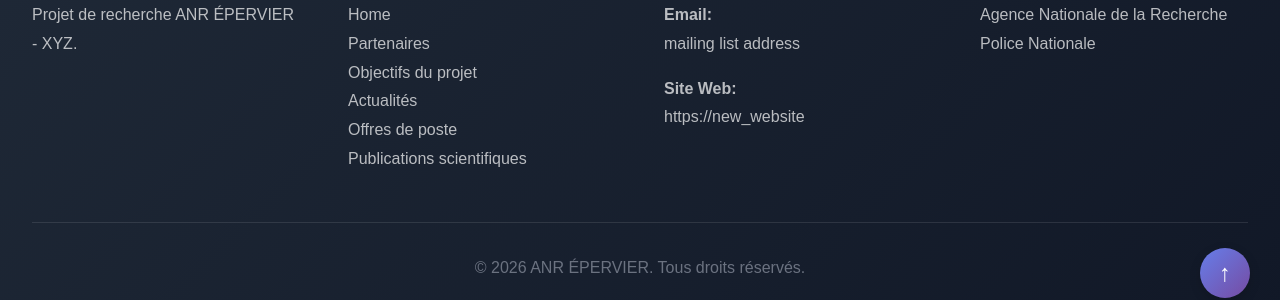
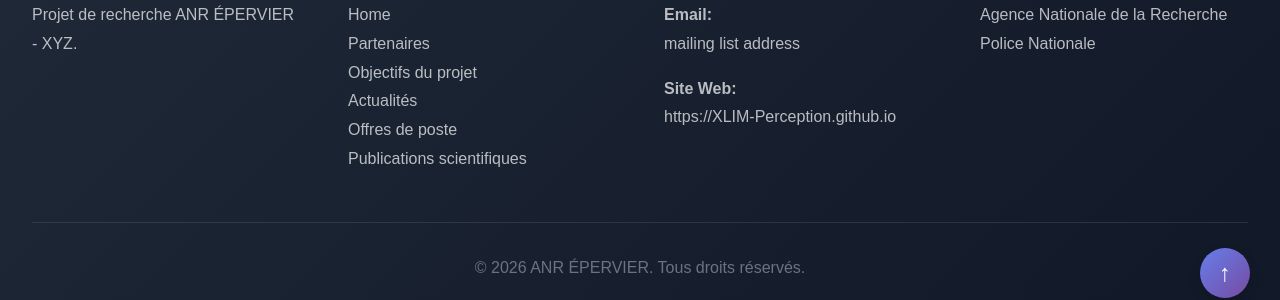
Before and after one commit to XLIM-Perception/anr-epervier, a Jekyll site: the page built from index.html, in a window 1280 px wide and 900 px high, scrolled down 2767 px, cut to the strip 267-900 px from the top of the window. Shown: the part 305-605 px from the top of the strip. Built offline with Jekyll 4.4.1, drawn with Linux system fonts in a browser that asks for light colours; the list of posts is cut into pages by our own code; part of the change alters nothing that is shown.

Commit message:
Update URLs in _config.yml for new site

```diff
--- a/_config.yml
+++ b/_config.yml
@@ -4,8 +4,8 @@ permalink: pretty
 # Setup
 title: ANR ÉPERVIER
 
-url: https://new_website
-baseurl: ''
+url: https://XLIM-Perception.github.io
+baseurl: /anr-epervier
 paginate: 5
 plugins:
   - jekyll-paginate
@@ -15,7 +15,7 @@ plugins:
 # About/contact
 author:
   name: ÉPERVIER
-  url: https://new_website
+  url: https://XLIM-Perception.github.io
   email: mailing list address
 
 # Custom vars
```
